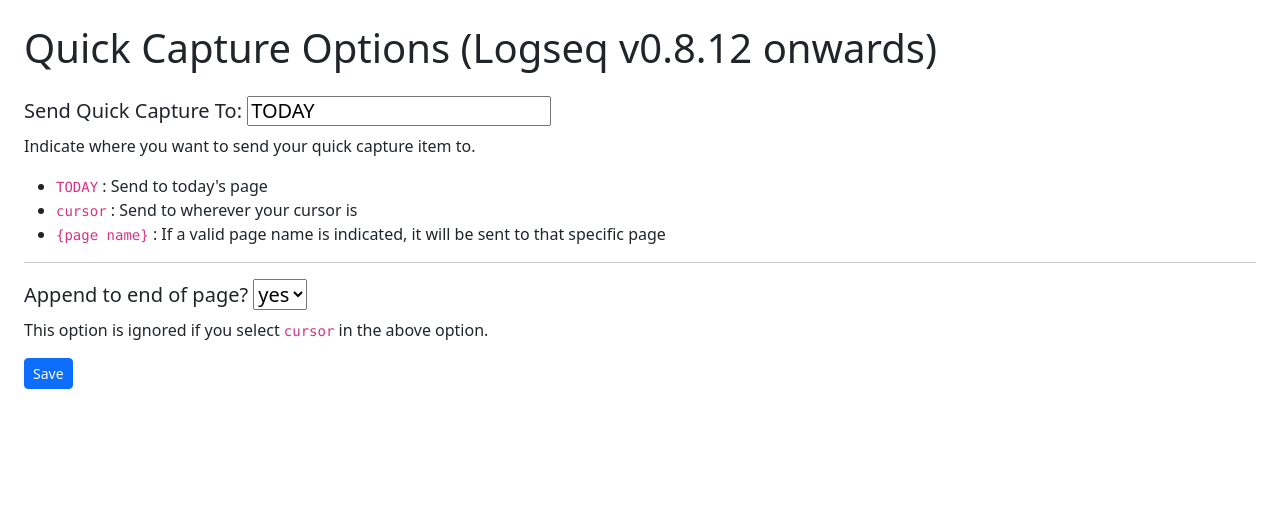
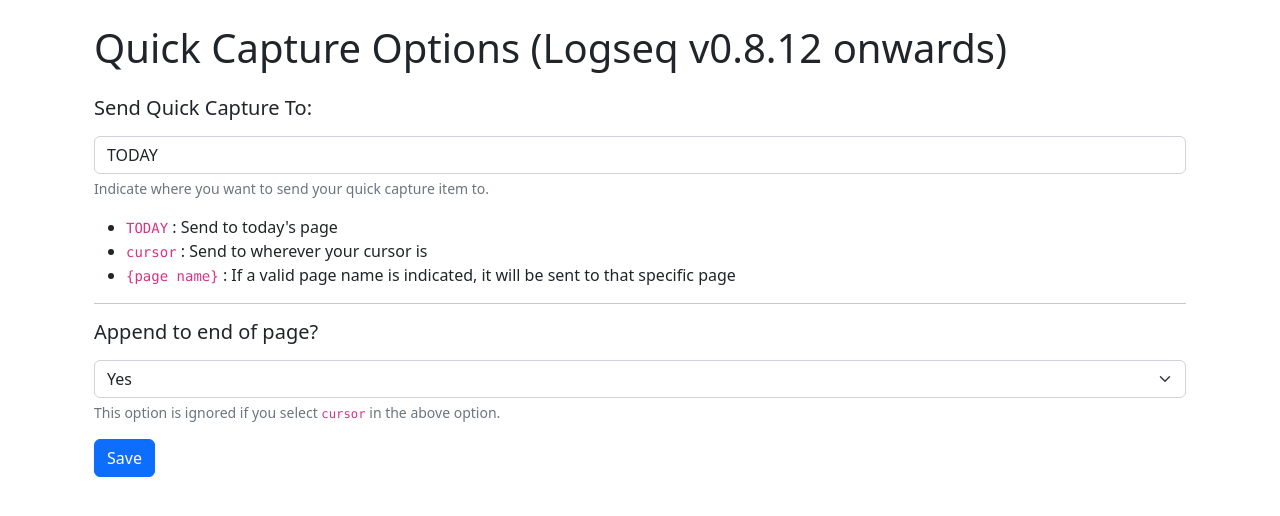
Before and after one commit to benjypng/chrome-extension-logseq-quickcapture, a browser extension: page src/options.html in a window 1280 px wide. Both pictures are taken after a click on the button "Save". Drawn offline with nearby package versions, Linux system fonts and the light colour scheme.

Commit message:
fix: cleanup

```diff
--- a/src/options.html
+++ b/src/options.html
@@ -1,6 +1,8 @@
 <!DOCTYPE html>
-<html>
+<html lang="en">
   <head>
+    <meta charset="UTF-8">
+    <meta name="viewport" content="width=device-width, initial-scale=1.0">
     <title>Logseq Quick Capture Extension Options</title>
     <link
       href="https://cdn.jsdelivr.net/npm/bootstrap@5.2.3/dist/css/bootstrap.min.css"
@@ -10,12 +12,15 @@
     />
   </head>
   <body>
-    <div class="p-4">
+    <div class="container p-4">
       <h1 class="mb-4">Quick Capture Options (Logseq v0.8.12 onwards)</h1>
-
+      <form id="options-form">
         <div class="mb-3">
-        <h5>Send Quick Capture To: <input type="text" id="page" /></h5>
-        <p>Indicate where you want to send your quick capture item to.</p>
+          <label for="page" class="form-label">
+            <h5>Send Quick Capture To:</h5>
+          </label>
+          <input type="text" id="page" class="form-control" value="TODAY">
+          <p class="form-text">Indicate where you want to send your quick capture item to.</p>
           <ul>
             <li><code>TODAY</code> : Send to today's page</li>
             <li><code>cursor</code> : Send to wherever your cursor is</li>
@@ -25,29 +30,27 @@
             </li>
           </ul>
         </div>
-
         <hr />
-
         <div class="mb-3">
-        <h5>
-          Append to end of page?
-          <select id="append">
-            <option value="true">yes</option>
-            <option value="false">no</option>
+          <label for="append" class="form-label">
+            <h5>Append to end of page?</h5>
+          </label>
+          <select id="append" class="form-select">
+            <option value="true">Yes</option>
+            <option value="false">No</option>
           </select>
-        </h5>
-        <p>
+          <p class="form-text">
             This option is ignored if you select <code>cursor</code> in the above
             option.
           </p>
         </div>
-
         <div>
-        <button id="save" type="button" class="btn btn-primary btn-sm">
+          <button id="save" type="submit" class="btn btn-primary">
             Save
           </button>
         </div>
+      </form>
+    </div>
     <script src="options.js"></script>
-    </div>
   </body>
 </html>
--- a/src/options.js
+++ b/src/options.js
@@ -1,38 +1,40 @@
-// Saves options to chrome.storage
-function save_options() {
+const save_options = async (e) => {
+  e.preventDefault();
   const page = document.getElementById("page").value;
   const append = document.getElementById("append").value;
 
-  chrome.storage.sync.set(
-    {
-      page: page,
-      append: append,
-    },
-    function () {
+  try {
+    await chrome.storage.sync.set({ page, append });
     // Update status to let user know options were saved.
-      const status = document.getElementById("save");
-      status.textContent = "Options Saved";
-      setTimeout(function () {
-        status.textContent = "Save";
+    const saveButton = document.getElementById("save");
+    const originalText = saveButton.textContent;
+    saveButton.textContent = "Options Saved!";
+    saveButton.disabled = true;
+    setTimeout(() => {
+      saveButton.textContent = originalText;
+      saveButton.disabled = false;
     }, 750);
+  } catch (error) {
+    console.error("Error saving options:", error);
   }
-  );
-}
+};
 
-// Restores select box and checkbox state using the preferences
-// stored in chrome.storage.
-function restore_options() {
-  chrome.storage.sync.get(
-    {
+const restore_options = async () => {
+  const defaultOptions = {
     page: "TODAY",
     append: "true",
-    },
-    function (items) {
+  };
+
+  try {
+    const items = await chrome.storage.sync.get(defaultOptions);
     document.getElementById("page").value = items.page;
     document.getElementById("append").value = items.append;
+  } catch (error) {
+    console.error("Error restoring options:", error);
   }
-  );
-}
+};
 
 document.addEventListener("DOMContentLoaded", restore_options);
-document.getElementById("save").addEventListener("click", save_options);
+document
+  .getElementById("options-form")
+  .addEventListener("submit", save_options);
```
Also changed, not shown: manifest.json. Lines whose indentation alone changed are shown as unchanged.
